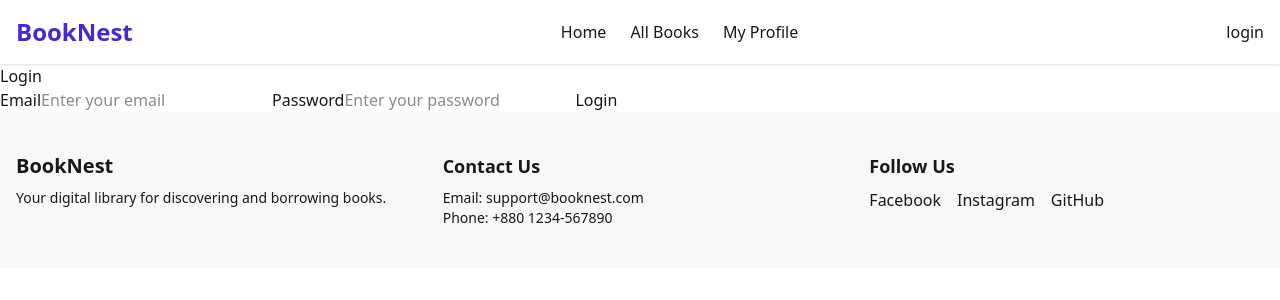
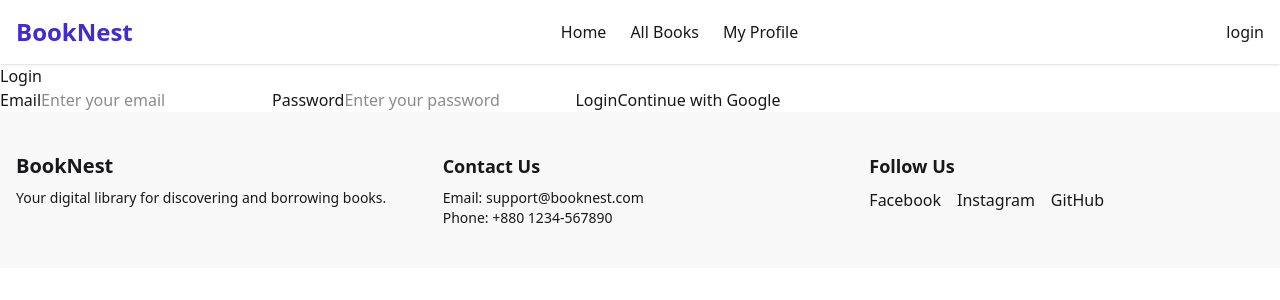
Before and after one commit to tanimtanzilislam/online-book-platform, a Next.js app: page /login in a window 1280 px wide. Shown: the top 300 px of the page. Built offline with nearby package versions, Linux system fonts and the light colour scheme.

Commit message:
add google signIN logic

```diff
--- a/src/app/login/page.jsx
+++ b/src/app/login/page.jsx
@@ -19,6 +19,16 @@ const handleLogin = async () => {
     return;
   }
   router.push("/");
+};
+
+const handleGoogleLogin = async () => {
+  const { data, error } = await authClient.signIn.social({
+    provider: "google",
+    callbackURL: "/",
+  });
+
+  console.log(data);
+  console.log(error);
 };
   return (
     <main>
@@ -45,6 +55,9 @@ const handleLogin = async () => {
       <button  onClick={handleLogin}>
         Login
       </button>
+      <button onClick={handleGoogleLogin}>
+  Continue with Google
+</button>
     </main>
   )
 }
```
